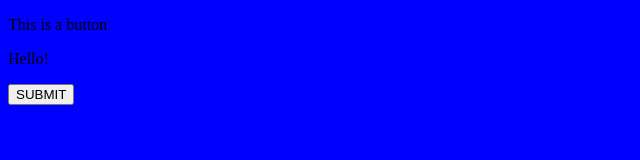
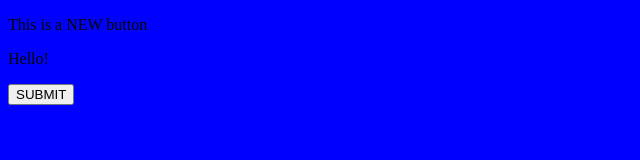
Before and after one commit to duy0412/Test, a plain HTML site: page index.html in a window 1280 px wide. Shown: the full height of the page, 0-640 px from the left. Drawn offline with Linux system fonts and the light colour scheme.

Commit message:
Update index.html

```diff
--- a/index.html
+++ b/index.html
@@ -8,7 +8,7 @@
     <link rel = "stylesheet" href = "style2.css">
 </head>
 <body>
-    <p>This is a button</p>
+    <p>This is a NEW button</p>
     <p>Hello!</p>
     <button>SUBMIT</button>
 </body>
```
